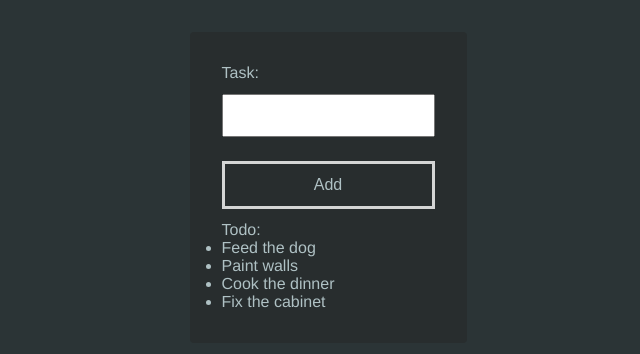
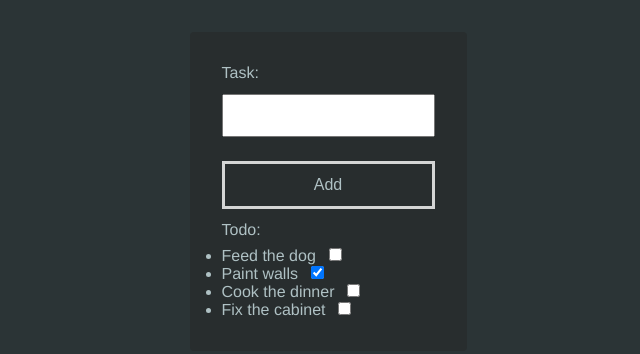
Before and after one commit to marazmlab/typescript-learn-todo-app, a website with bundled scripts: page index.html in a window 1280 px wide. Shown: the whole page, without its empty margins (312-952 px from the left). Built offline with nearby package versions, Linux system fonts and the light colour scheme.

Commit message:
refractor: mutating the tasks into objects and added checkbox handle,

```diff
--- a/src/app.ts
+++ b/src/app.ts
@@ -2,29 +2,58 @@ const taskNameInputElement: HTMLInputElement = document.querySelector("#name");
 const addButtonElement: HTMLButtonElement = document.querySelector("button");
 const tasksContainerElement: HTMLElement = document.querySelector(".tasks");
 
-const tasks: string[] = [
-  "Feed the dog",
-  "Paint walls",
-  "Cook the dinner",
-  "Fix the cabinet",
+const tasks: {
+  name: string;
+  done: boolean;
+}[] = [
+  {
+    name: "Feed the dog",
+    done: false,
+  },
+  {
+    name: "Paint walls",
+    done: true,
+  },
+  {
+    name: "Cook the dinner",
+    done: false,
+  },
+  {
+    name: "Fix the cabinet",
+    done: false,
+  },
 ];
 
 const render = () => {
   tasksContainerElement.innerHTML = "";
-  tasks.forEach((task) => {
+  tasks.forEach((task, index) => {
     const taskElement: HTMLElement = document.createElement("li");
-    taskElement.innerText = task;
+    const id: string = `task-${index}`;
+
+    const labelElement: HTMLLabelElement = document.createElement("label");
+    labelElement.innerText = task.name;
+    labelElement.setAttribute("for", id);
+
+    const checkboxElement: HTMLInputElement = document.createElement("input");
+    checkboxElement.type = "checkbox";
+    checkboxElement.name = task.name;
+    checkboxElement.id = id;
+    checkboxElement.checked = task.done;
+
+    taskElement.appendChild(labelElement);
+    taskElement.appendChild(checkboxElement);
+
     tasksContainerElement.appendChild(taskElement);
   });
 };
 
-const addTask = (task: string) => {
-  tasks.push(task);
+const addTask = (taskName: string) => {
+  tasks.push({ name: taskName, done: false });
 };
 
 addButtonElement.addEventListener("click", (event: Event) => {
   event.preventDefault();
-  tasks.push(taskNameInputElement.value);
+  addTask(taskNameInputElement.value);
   render();
 });
 
--- a/styles.css
+++ b/styles.css
@@ -50,3 +50,11 @@ button {
 button:hover {
   background: var(--color-primary);
 }
+
+.tasks {
+  margin-top: 0.5rem;
+}
+
+.tasks input {
+  margin-left: 0.8rem;
+}
```
Also changed, not shown: dist/app.js.
